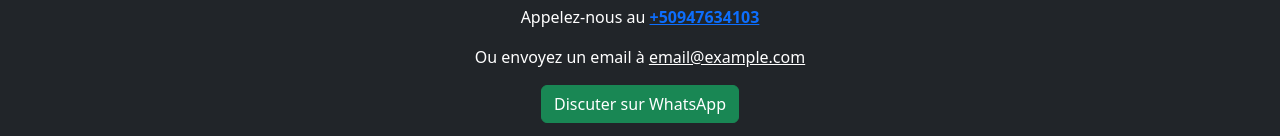
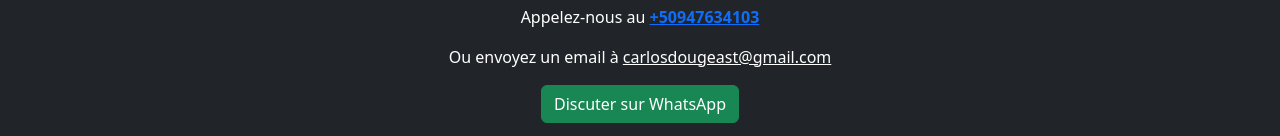
Before and after one commit to jeeko20/Alystore, a plain HTML site: page index.html in a window 1280 px wide. Shown: the part 2769-2905 px from the top of the page. Drawn offline with nearby package versions, Linux system fonts and the light colour scheme.

Commit message:
Update index.html

```diff
--- a/index.html
+++ b/index.html
@@ -87,7 +87,7 @@
 <section id="contact" class="py-5 bg-dark text-white text-center">
   <h2>Contact</h2>
   <p>Appelez-nous au <a href="tel:+50947634103"><strong>+50947634103</strong></a></p>
-  <p>Ou envoyez un email à <a href="mailto:email@example.com" class="text-white">email@example.com</a></p>
+  <p>Ou envoyez un email à <a href="mailto:carlosdougeast@gmail.com" class="text-white">carlosdougeast@gmail.com</a></p>
   <a href="https://wa.me/50947634103" target="_blank" class="btn btn-success">Discuter sur WhatsApp</a>
 </section>
 
```
